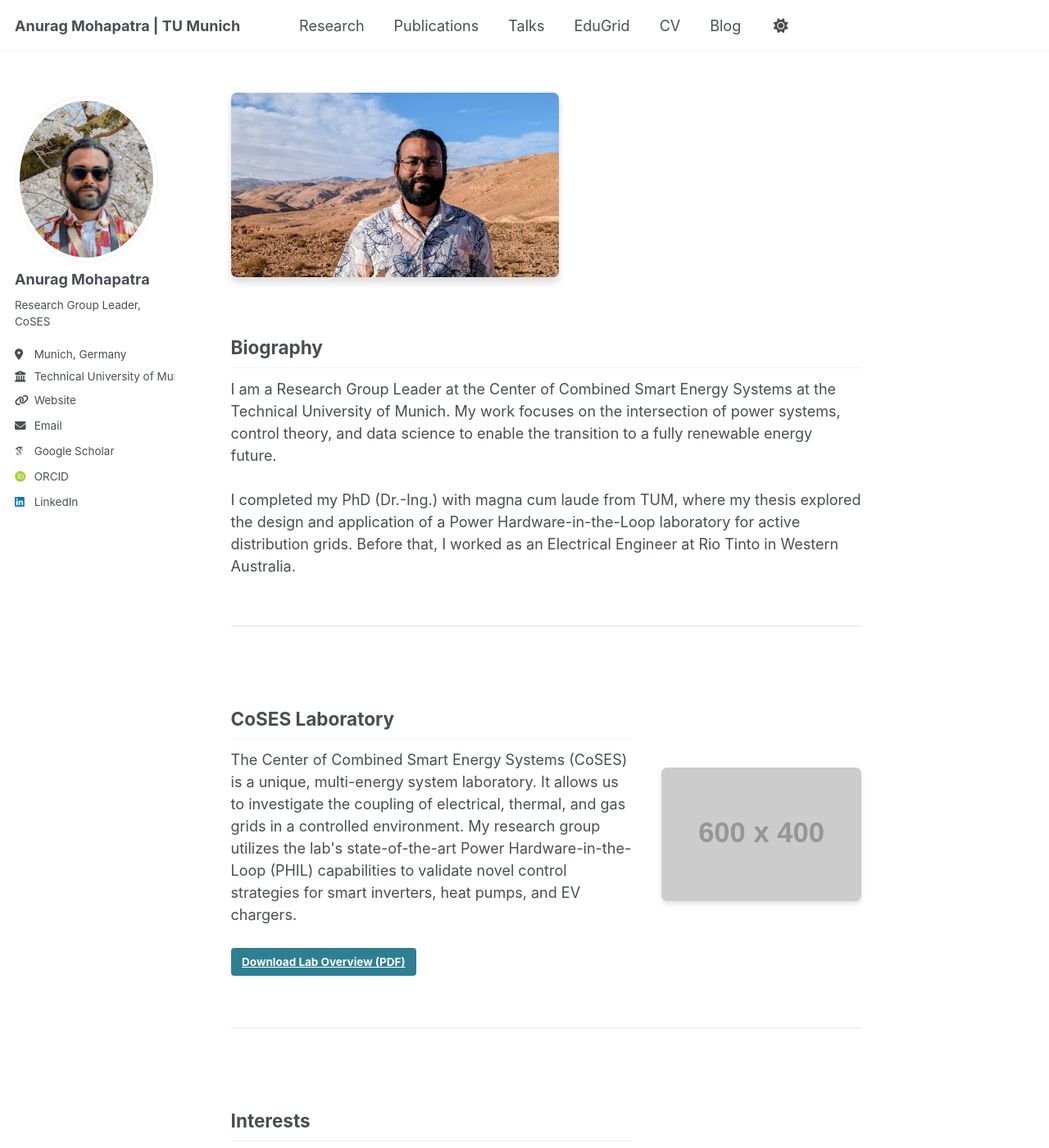
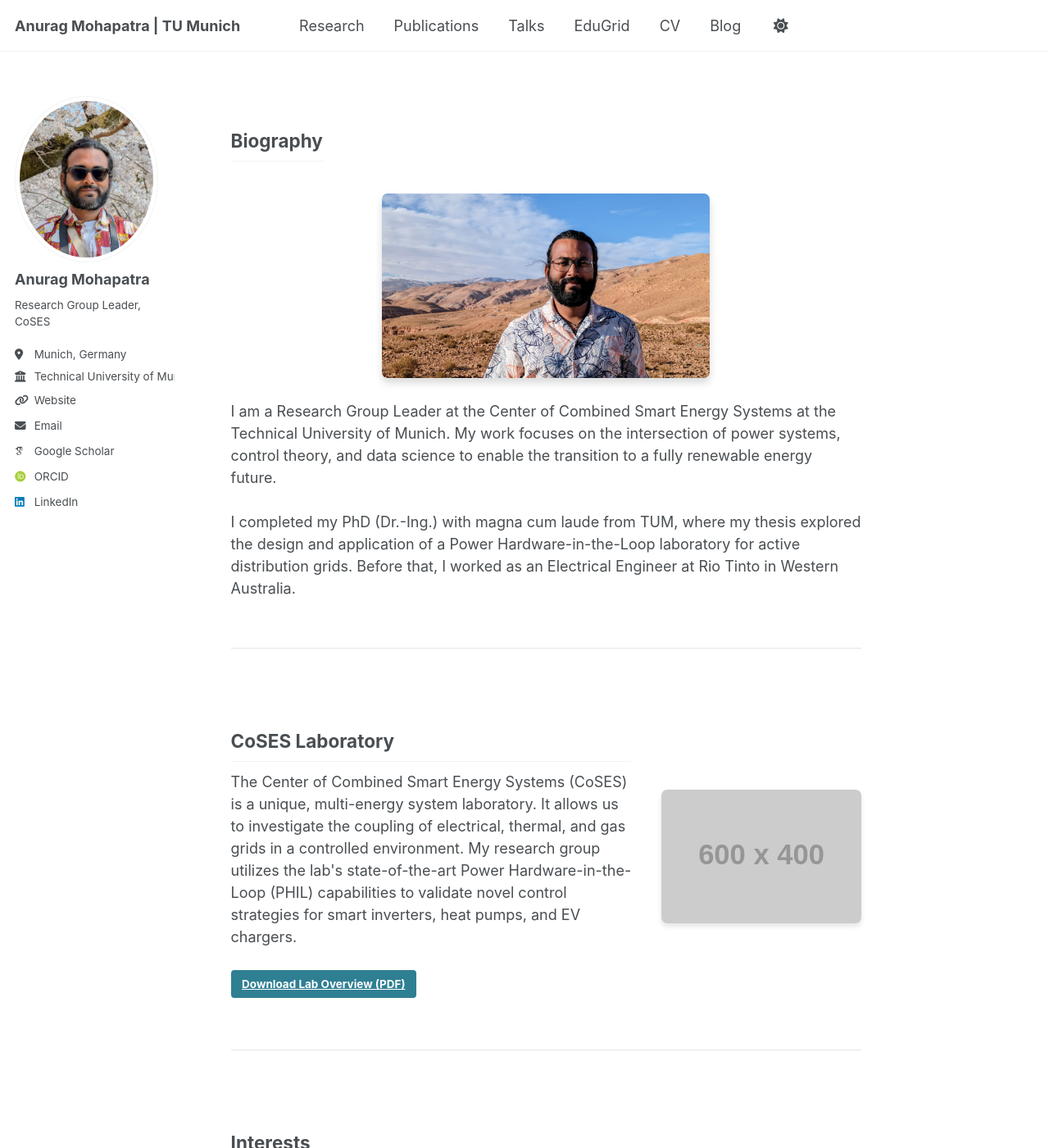
Before and after one commit to anuragmohapatra90/anuragmohapatra90.github.io, a Jekyll site: the page built from _pages/about.md, in a window 1280 px wide and 1400 px high. Shown: the whole window at 82% size. Built offline with Jekyll 4.4.1, drawn with Linux system fonts in a browser that asks for light colours; some web fonts are replaced; a script that is not in the unit is left out.

Commit message:
Fxing the landing page V7

```diff
--- a/_pages/about.md
+++ b/_pages/about.md
@@ -1,22 +1,26 @@
 ---
 layout: single
 permalink: /
-title: ""
+title: " "
 author_profile: true
 ---
 
-<div class="home-section">
+<div class="home-section bio-section">
+
+  <h2>Biography</h2>
+
   <div class="profile-image-container">
     <img src="/images/Profile_header.jpeg" alt="A photo of Anurag Mohapatra">
   </div>
-  <div class="home-text" style="flex: 100%; padding-right: 0;">
-    <h2>Biography</h2>
+
+  <div class="home-text" style="padding-right: 0;">
     <p>
       I am a Research Group Leader at the Center of Combined Smart Energy Systems at the Technical University of Munich. My work focuses on the intersection of power systems, control theory, and data science to enable the transition to a fully renewable energy future.
       <br><br>
       I completed my PhD (Dr.-Ing.) with magna cum laude from TUM, where my thesis explored the design and application of a Power Hardware-in-the-Loop laboratory for active distribution grids. Before that, I worked as an Electrical Engineer at Rio Tinto in Western Australia.
     </p>
   </div>
+
 </div>
 
 
--- a/_sass/layout/_home.scss
+++ b/_sass/layout/_home.scss
@@ -34,15 +34,22 @@
   }
 }
 
-/* New styles for the centered profile image */
+/* New, specific style for the Biography section layout */
+.bio-section {
+  flex-direction: column; /* Stacks items vertically */
+  align-items: flex-start; /* Aligns title to the left */
+}
+
+/* Style for the centered profile image */
 .profile-image-container {
-  text-align: center;
-  margin-bottom: 1.5em; /* Adds space between the image and bio text */
+  width: 100%; /* Ensures the container takes full width */
+  text-align: center; /* Centers the image within the container */
+  margin: 1.5em 0; /* Adds space above and below the image */
 
   img {
     max-width: 400px;
     width: 100%;
-    border-radius: 7px; /* This creates a normal rectangle with soft corners */
+    border-radius: 7px; /* Soft rounded corners */
     box-shadow: 0 6px 10px rgba(0, 0, 0, 0.15);
   }
 }
```
